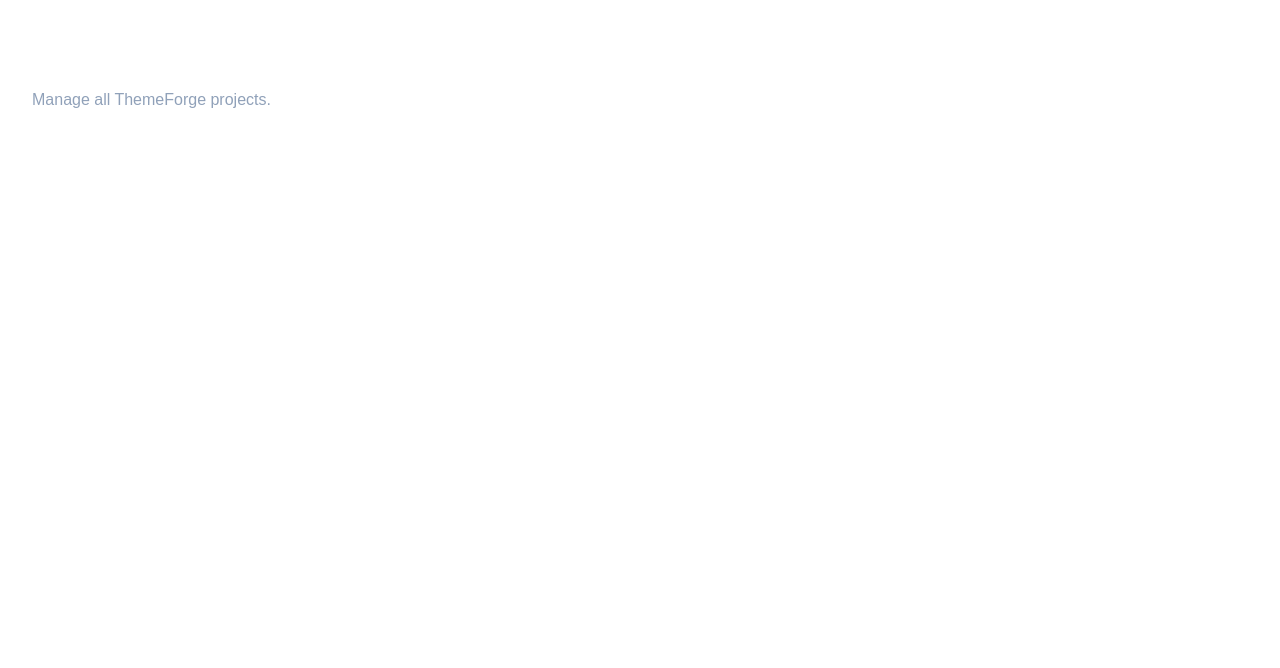
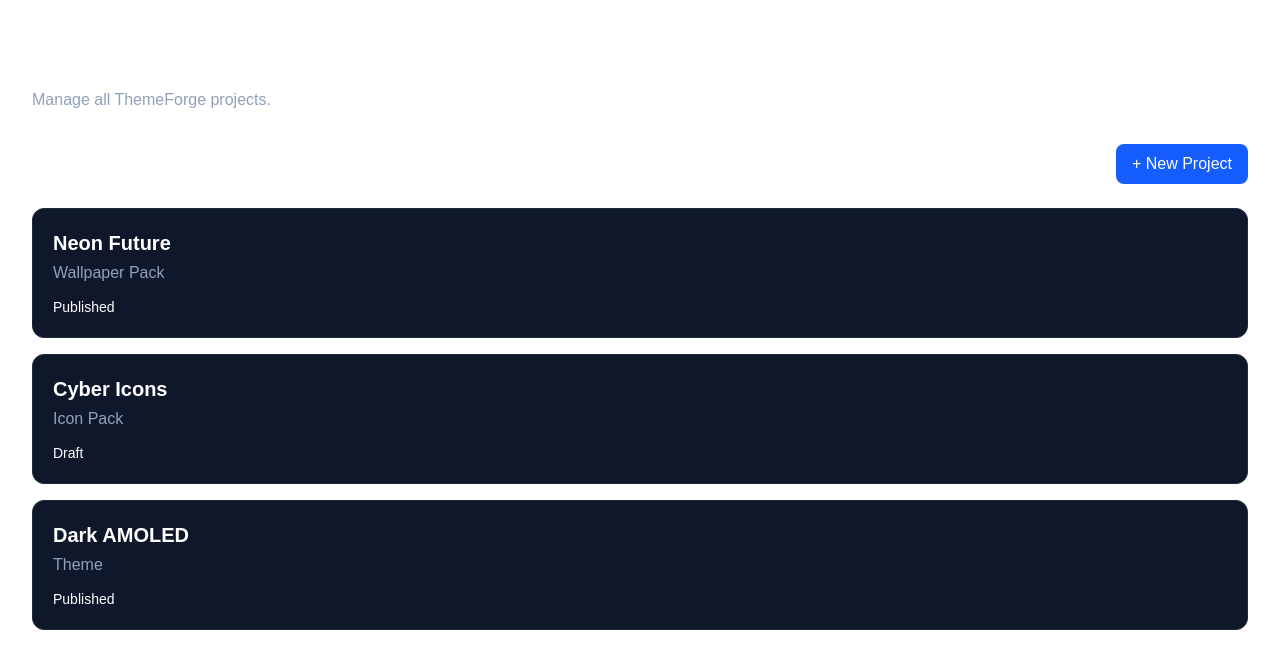
Before and after one commit to themeforge-studio/themeforge-ai-studio, a Next.js app in the folder themeforge-app/: page /projects in a window 1280 px wide. Shown: the top 668 px of the page. Built offline with nearby package versions, Linux system fonts and the light colour scheme.

Commit message:
Added Projects Manager page

```diff
--- a/themeforge-app/app/projects/page.tsx
+++ b/themeforge-app/app/projects/page.tsx
@@ -1,3 +1,5 @@
+import ProjectsManager from "../../components/dashboard/ProjectsManager";
+
 export default function ProjectsPage() {
   return (
     <div className="p-8 text-white">
@@ -8,6 +10,8 @@ export default function ProjectsPage() {
       <p className="mt-4 text-slate-400">
         Manage all ThemeForge projects.
       </p>
+
+      <ProjectsManager />
     </div>
   );
 }
--- /dev/null
+++ b/themeforge-app/components/dashboard/ProjectsManager.tsx
@@ -0,0 +1,54 @@
+export default function ProjectsManager() {
+  const projects = [
+    {
+      name: "Neon Future",
+      type: "Wallpaper Pack",
+      status: "Published",
+    },
+    {
+      name: "Cyber Icons",
+      type: "Icon Pack",
+      status: "Draft",
+    },
+    {
+      name: "Dark AMOLED",
+      type: "Theme",
+      status: "Published",
+    },
+  ];
+
+  return (
+    <div className="mt-8">
+      <div className="flex justify-between items-center mb-6">
+        <h2 className="text-2xl font-bold">
+          Projects
+        </h2>
+
+        <button className="bg-blue-600 hover:bg-blue-700 px-4 py-2 rounded-lg transition">
+          + New Project
+        </button>
+      </div>
+
+      <div className="grid gap-4">
+        {projects.map((project) => (
+          <div
+            key={project.name}
+            className="rounded-xl border border-slate-800 bg-slate-900 p-5"
+          >
+            <h3 className="text-xl font-semibold">
+              {project.name}
+            </h3>
+
+            <p className="text-slate-400 mt-1">
+              {project.type}
+            </p>
+
+            <p className="mt-3 text-sm">
+              {project.status}
+            </p>
+          </div>
+        ))}
+      </div>
+    </div>
+  );
+}
```
